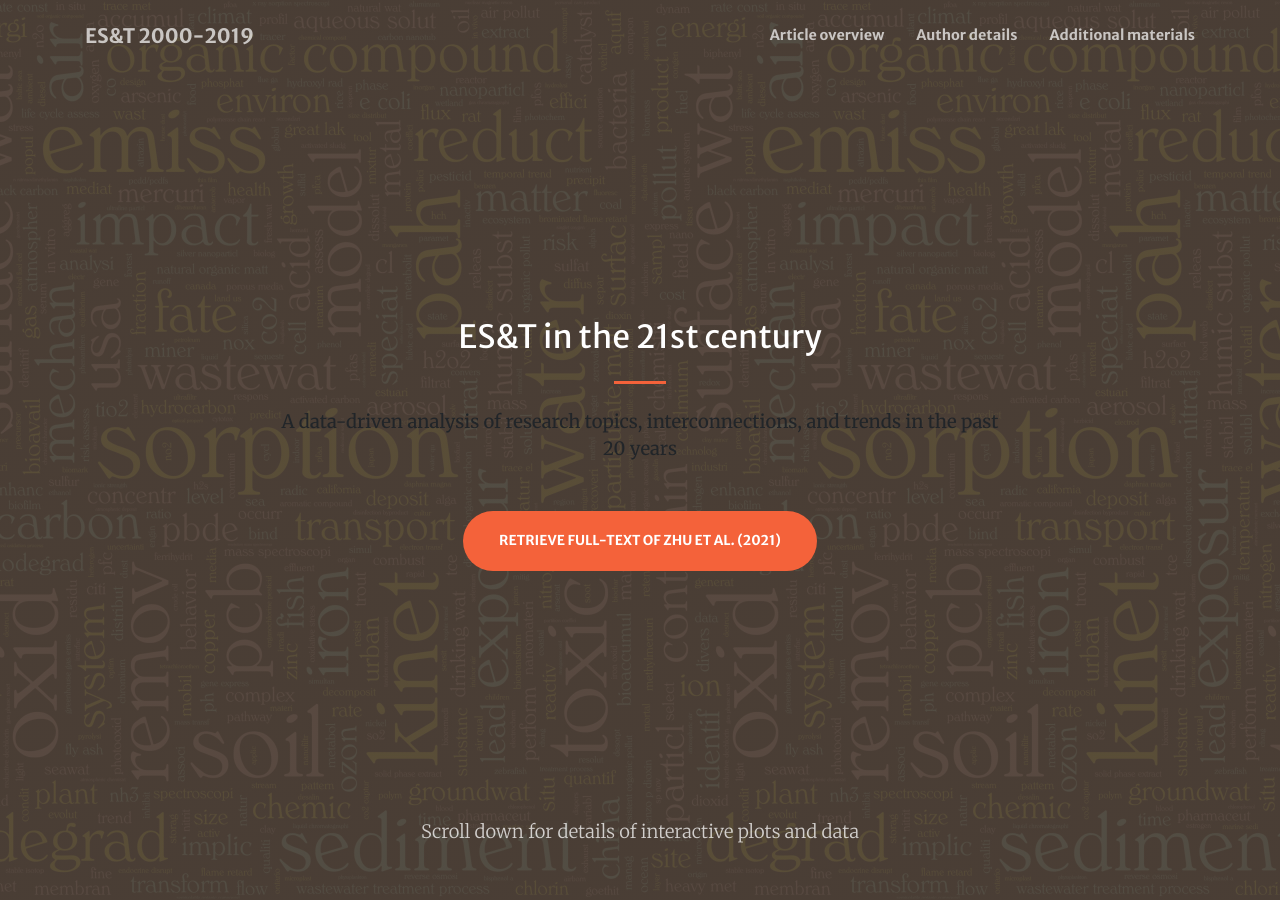
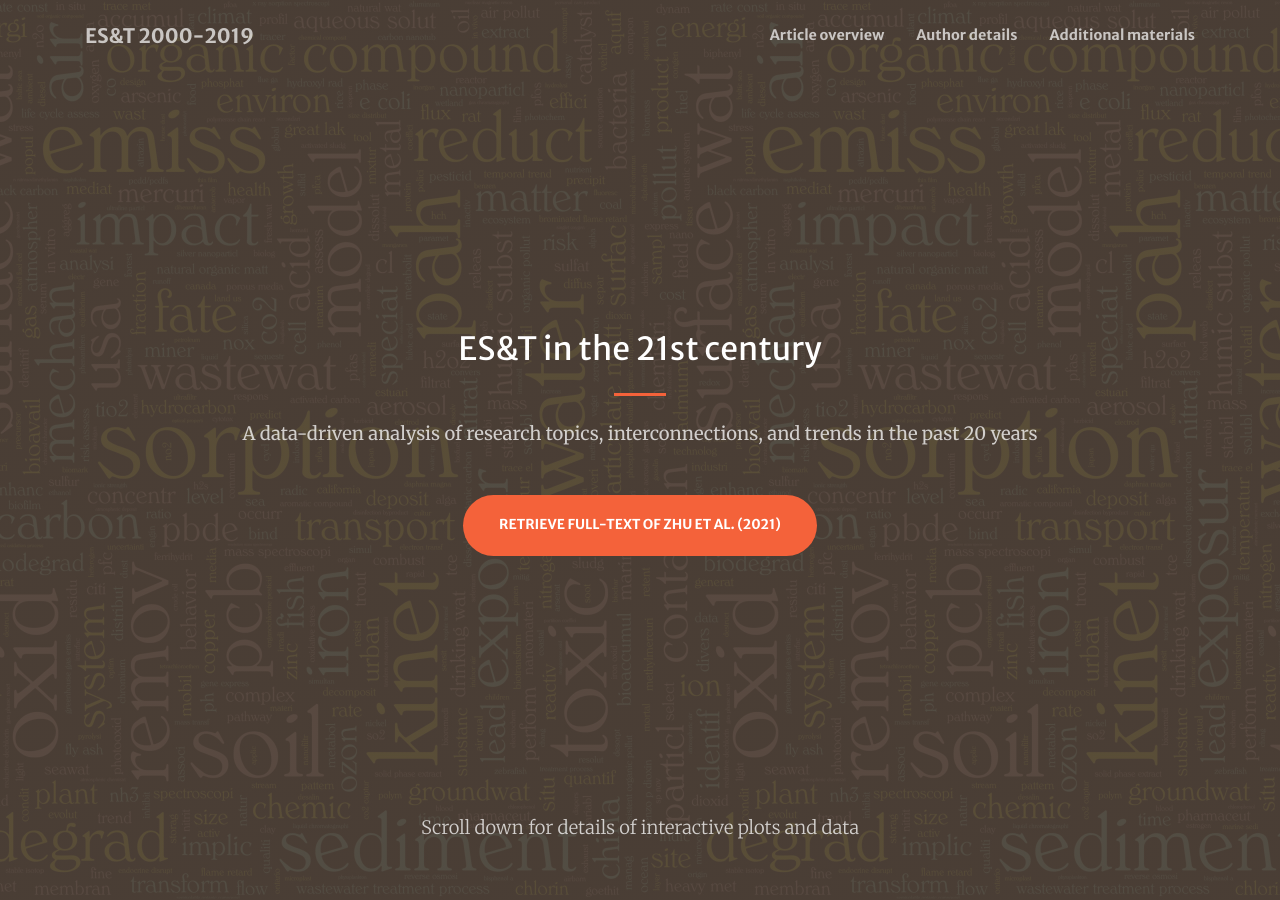
Before and after one commit to starfriend10/EST, a Jekyll site: the page built from index.md, in a window 1280 px wide and 900 px high. Built offline with Jekyll 4.4.1, drawn with Linux system fonts in a browser that asks for light colours; nearby versions of some CDN libraries.

Commit message:
Update home.html

```diff
--- a/_layouts/home.html
+++ b/_layouts/home.html
@@ -13,8 +13,8 @@ layout: base
         <h1 class="text-white">{{ page.header.title }}</h1>
         <hr class="divider my-4">
       </div>
-      <div class="col-lg-8 align-self-baseline">
-        <p class="text-white-55 font-weight-normal mb-5">{{ page.header.text1 }}</p>
+      <div class="col-lg-10 align-self-baseline">
+        <p class="text-white-75 font-weight-normal mb-5">{{ page.header.text1 }}</p>
         {% if page.header.action %}
         <a class="btn btn-primary btn-xl js-scroll-trigger" href="{{ page.header.action.url }}">{{ page.header.action.label }}</a>
         {% endif %}
```
